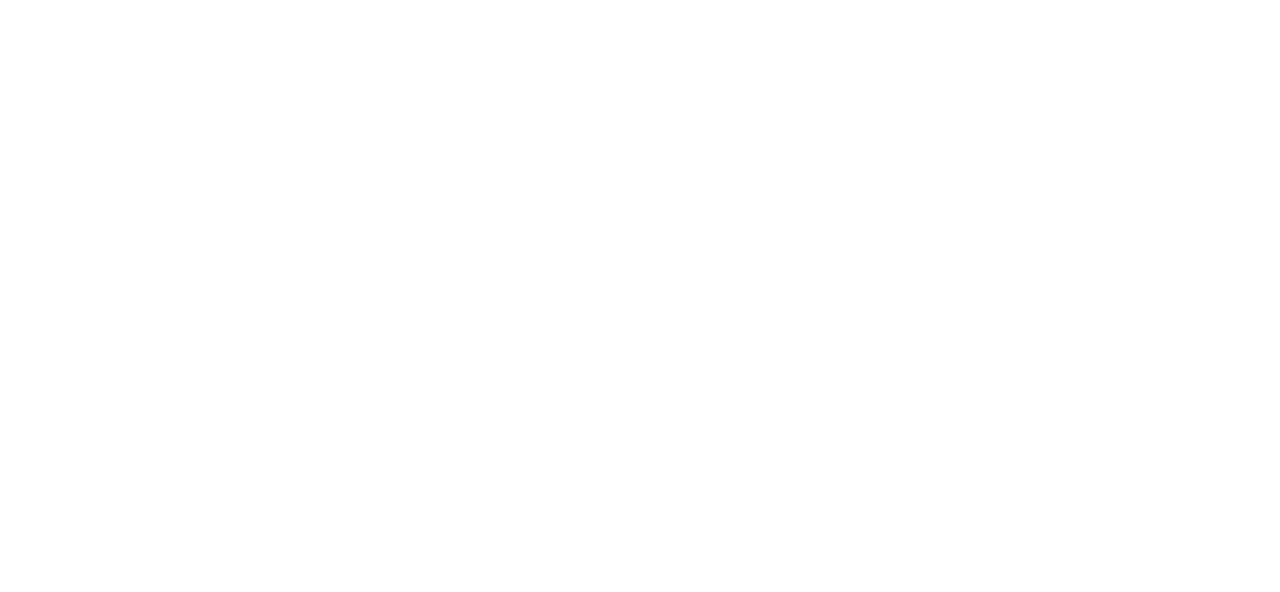
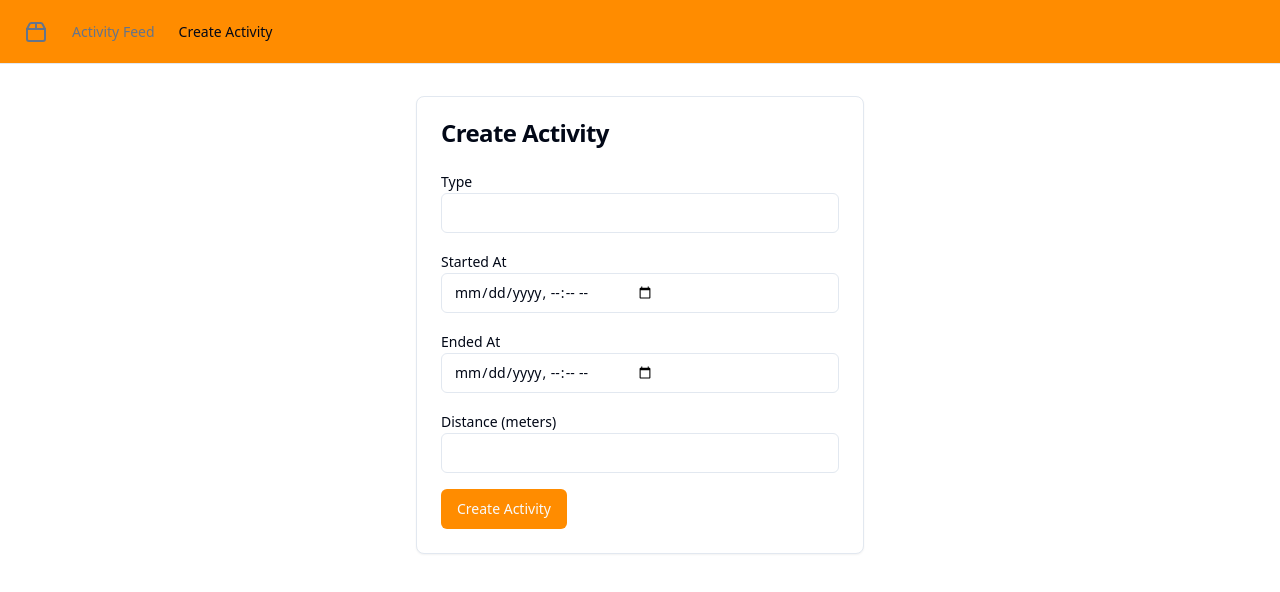
Before and after one commit to GPT-Engineer-App-Dev/simple-seed-app, a React (Vite) app: page /create-activity in a window 1280 px wide. Before the commit this address had no page. Shown: the top 592 px of the page. Built offline with nearby package versions, Linux system fonts and the light colour scheme.

Commit message:
Updated navbar color to orange and added a form to create a new activity. The form includes fields for type, started_at, ended_at, and distance, and integrates with Supabase to insert new activities into the database.

```diff
--- a/src/App.jsx
+++ b/src/App.jsx
@@ -7,6 +7,7 @@ import Layout from "./layouts/navbar"; // Use the navbar layout
 import About from "./pages/About.jsx";
 import Contact from "./pages/Contact.jsx";
 import ActivityFeed from "./pages/ActivityFeed.jsx";
+import CreateActivity from "./pages/CreateActivity.jsx";
 
 const queryClient = new QueryClient();
 
@@ -14,6 +15,11 @@ export const navItems = [
   {
     title: "Activity Feed",
     to: "/",
+    icon: <Activity className="h-4 w-4" />,
+  },
+  {
+    title: "Create Activity",
+    to: "/create-activity",
     icon: <Activity className="h-4 w-4" />,
   },
 ];
@@ -29,6 +35,7 @@ const App = () => {
               <Route index element={<ActivityFeed />} />
               <Route path="about" element={<About />} />
               <Route path="contact" element={<Contact />} />
+              <Route path="create-activity" element={<CreateActivity />} />
             </Route>
           </Routes>
         </Router>
--- a/src/index.css
+++ b/src/index.css
@@ -73,4 +73,7 @@
   body {
     @apply bg-background text-foreground;
   }
+  .navbar {
+    @apply bg-primary text-primary-foreground;
+  }
 }
--- a/src/layouts/navbar.jsx
+++ b/src/layouts/navbar.jsx
@@ -16,7 +16,7 @@ import { navItems } from "../App";
 const Layout = () => {
   return (
     <div className="flex min-h-screen w-full flex-col">
-      <header className="sticky top-0 flex h-16 items-center gap-4 border-b bg-background px-4 md:px-6 justify-between">
+      <header className="sticky top-0 flex h-16 items-center gap-4 border-b navbar px-4 md:px-6 justify-between">
         <DesktopNav />
         <MobileNav />
       </header>
--- /dev/null
+++ b/src/pages/CreateActivity.jsx
@@ -0,0 +1,53 @@
+import { useForm } from "react-hook-form";
+import { useAddActivity } from "@/integrations/supabase";
+import { Button } from "@/components/ui/button";
+import { Input } from "@/components/ui/input";
+import { Label } from "@/components/ui/label";
+import { Card, CardContent, CardHeader, CardTitle } from "@/components/ui/card";
+
+const CreateActivity = () => {
+  const { register, handleSubmit, reset } = useForm();
+  const { mutate: addActivity, isLoading, error } = useAddActivity();
+
+  const onSubmit = (data) => {
+    addActivity(data, {
+      onSuccess: () => {
+        reset();
+      },
+    });
+  };
+
+  return (
+    <Card className="max-w-md mx-auto mt-8">
+      <CardHeader>
+        <CardTitle>Create Activity</CardTitle>
+      </CardHeader>
+      <CardContent>
+        <form onSubmit={handleSubmit(onSubmit)} className="space-y-4">
+          <div>
+            <Label htmlFor="type">Type</Label>
+            <Input id="type" {...register("type", { required: true })} />
+          </div>
+          <div>
+            <Label htmlFor="started_at">Started At</Label>
+            <Input id="started_at" type="datetime-local" {...register("started_at", { required: true })} />
+          </div>
+          <div>
+            <Label htmlFor="ended_at">Ended At</Label>
+            <Input id="ended_at" type="datetime-local" {...register("ended_at", { required: true })} />
+          </div>
+          <div>
+            <Label htmlFor="distance">Distance (meters)</Label>
+            <Input id="distance" type="number" {...register("distance", { required: true })} />
+          </div>
+          <Button type="submit" disabled={isLoading}>
+            {isLoading ? "Creating..." : "Create Activity"}
+          </Button>
+          {error && <p className="text-red-500">{error.message}</p>}
+        </form>
+      </CardContent>
+    </Card>
+  );
+};
+
+export default CreateActivity;
```
